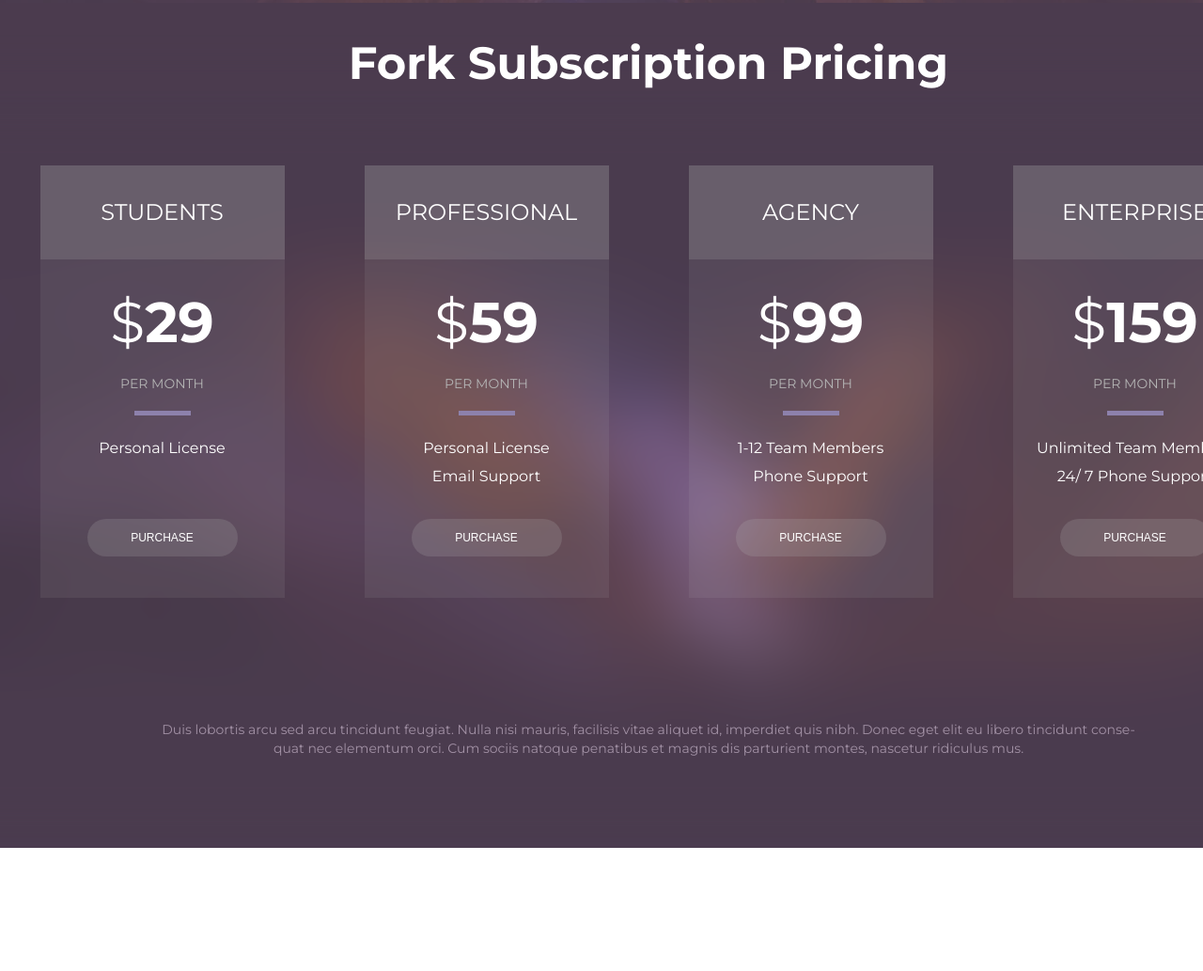
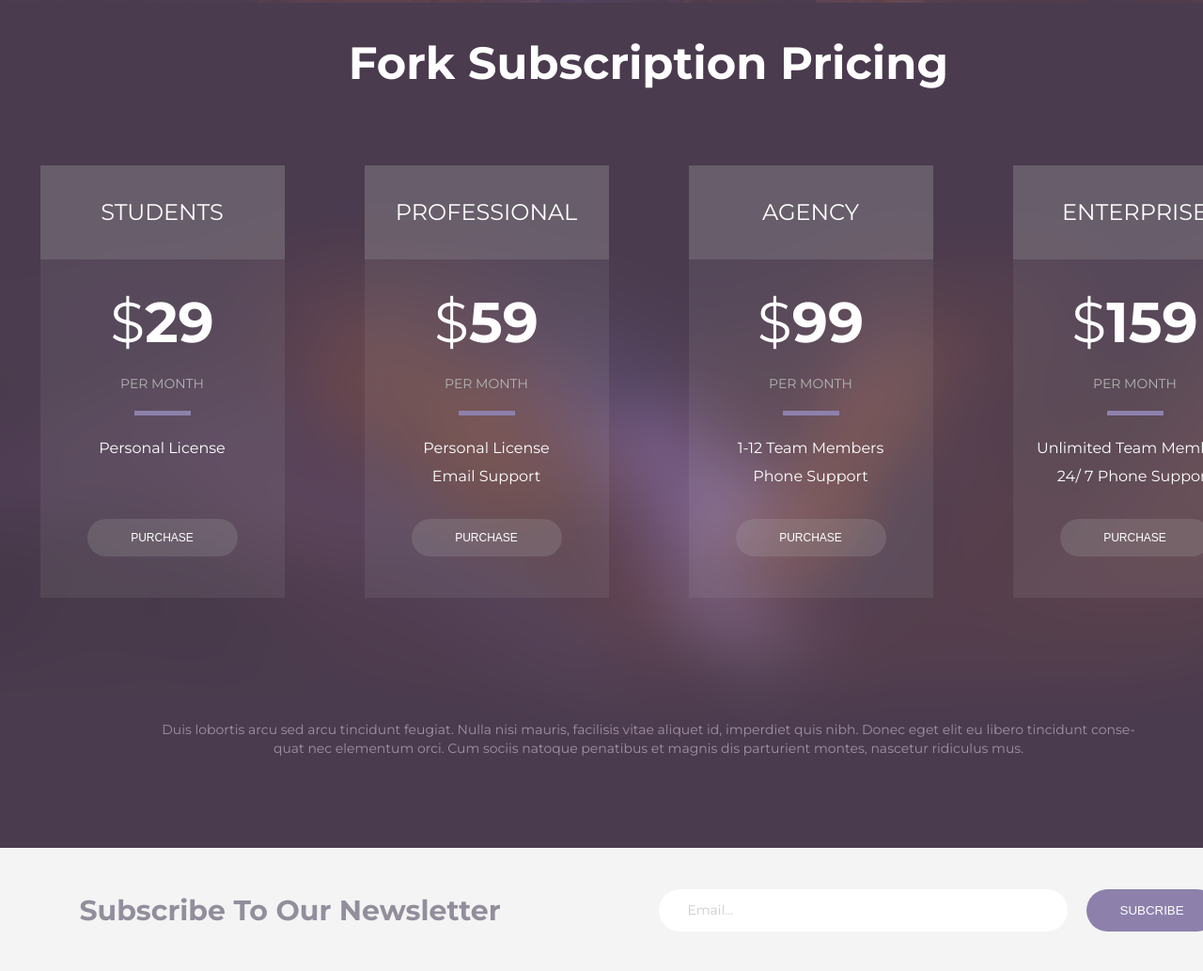
Before and after one commit to BogdanSlepov/forkio, a plain HTML site: page index.html in a window 1280 px wide. Shown: the part 3478-4511 px from the top of the page at 94% size. Before the commit the page ends 4381 px from the top, so only its background shows below. Drawn offline with Linux system fonts and the light colour scheme.

Commit message:
other commit

```diff
--- a/css/style.css
+++ b/css/style.css
@@ -473,3 +473,41 @@ body {
     text-align: center;
     padding-top: 130px;
 }
+
+.box-subcribe {
+    height: 130px;
+    background: #f4f4f4;
+    display: flex;
+    flex-direction: row;
+    justify-content: space-around;
+    align-items: center;
+}
+
+.subcribe-title {
+    color: #928e9c;
+    font-size: 30px;
+    font-weight: 700;
+}
+
+.subcribe input[type=text] {
+    width: 435px;
+    padding: 15px 0 15px 30px;
+    border: none;
+    border-radius: 25px;
+  }
+
+::placeholder {
+    color: #c8cbcf;
+    font-size: 14px;
+    font-family: Montserrat;
+}
+
+.subcribe button {
+    background: #8d81ac;
+    width: 140px;
+    border: none;
+    border-radius: 25px;
+    padding: 15px 30px 15px 30px;
+    color: #ffffff;
+    margin-left: 15px;
+}
--- a/index.html
+++ b/index.html
@@ -202,6 +202,13 @@
            </div>
         <!-- FOOTER -->
         <div class="footer">
+            <div class="box-subcribe">
+                <span class="subcribe-title">Subscribe To Our Newsletter</span>
+                <form class="subcribe" action="action_page.html">
+                    <input type="text" placeholder="Email..." name="mail" required>
+                    <button type="submit"><span>SUBCRIBE</span></button>
+                </form>
+            </div>
 
         </div>
     </div>
```
